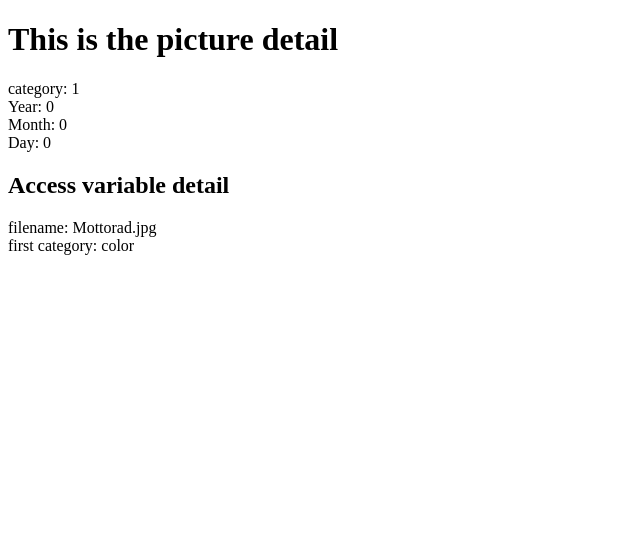
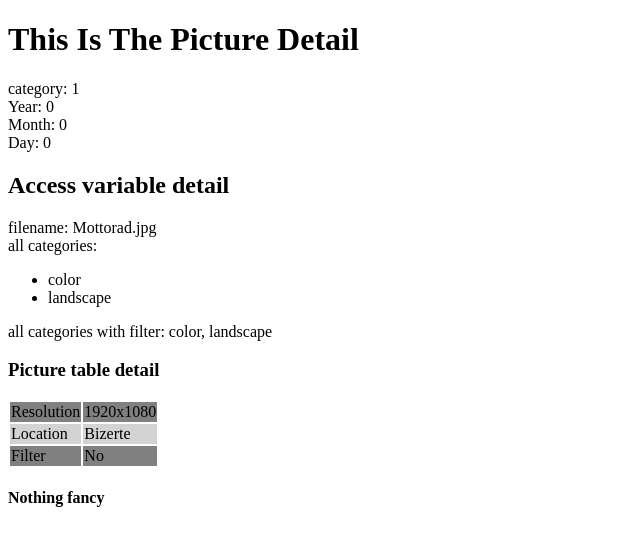
Before and after one commit to Mohamed-Amine-Dogui/django-web-project, a Django app: page /apptwo/pictures/1/ in a window 1280 px wide. Shown: the top 546 px of the page, without its empty margins (0-640 px from the left). Run offline with Django 4.2, Linux system fonts and the light colour scheme.

Commit message:
Tags and Filters in Templates

```diff
--- a/apptwo/templates/apptwo/index.html
+++ b/apptwo/templates/apptwo/index.html
@@ -7,7 +7,7 @@
 <body>
 
 {# Title block #}
-<h1>{{ title }}</h1>
+<h1>{{ title|title }}</h1>
 
 <div>
     category: {{category}} <br/>
@@ -19,8 +19,43 @@
 <h2>Access variable detail</h2>
 <div>
     filename: {{picture.filename}} <br/>
-    first category: {{ picture.categories.0 }} <br/>
+    all categories:
+    <ul>
+        {% for category in picture.categories %}
+        <li>{{ category }}</li>
+        {% endfor %}
+    </ul>
+
+    all categories with filter:  {{ picture.categories|join:', ' }}
 </div>
+
+<h3>Picture table detail</h3>
+{# Table block #}
+
+<table>
+    <tr style="background-color: {% cycle '#808080' '#d3d3d3' as rowcolors %}">
+        <td>Resolution</td>
+        <td>1920x1080</td>
+    </tr>
+    <tr style="background-color: {% cycle rowcolors %}">
+        <td>Location</td>
+        <td>Bizerte</td>
+    </tr>
+    <tr style="background-color: {% cycle rowcolors %}">
+        <td>Filter</td>
+        <td>No</td>
+    </tr>
+</table>
+
+{% if day == 13 and month == 07 %}
+<h3>Happy Birth Day !</h3>
+
+{% elif day == 19 %}
+<h3>Money is there !</h3>
+
+{% else %}
+<h4>Nothing fancy</h4>
+{% endif %}
 
 </body>
 </html>
--- a/apptwo/views.py
+++ b/apptwo/views.py
@@ -6,7 +6,7 @@ def djangorocks(request):
     return HttpResponse('This is a Jazzy Response')
 
 
-def picture_detail(request,category, year=0, month=0, day=0  ):
+def picture_detail(request,category, year=0, month=0, day=0 ):
     template = loader.get_template('apptwo/index.html')
 
     picture = {
```
Also changed, not shown: README.md.
